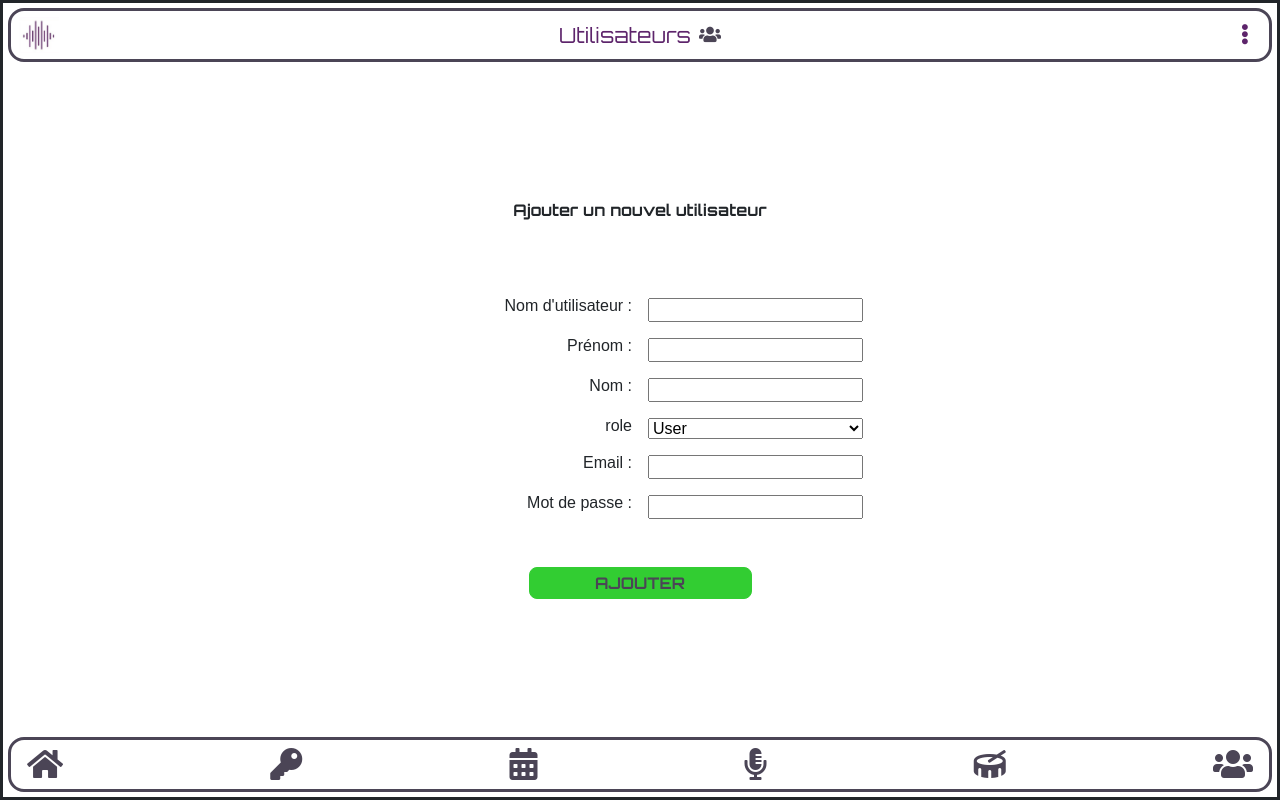
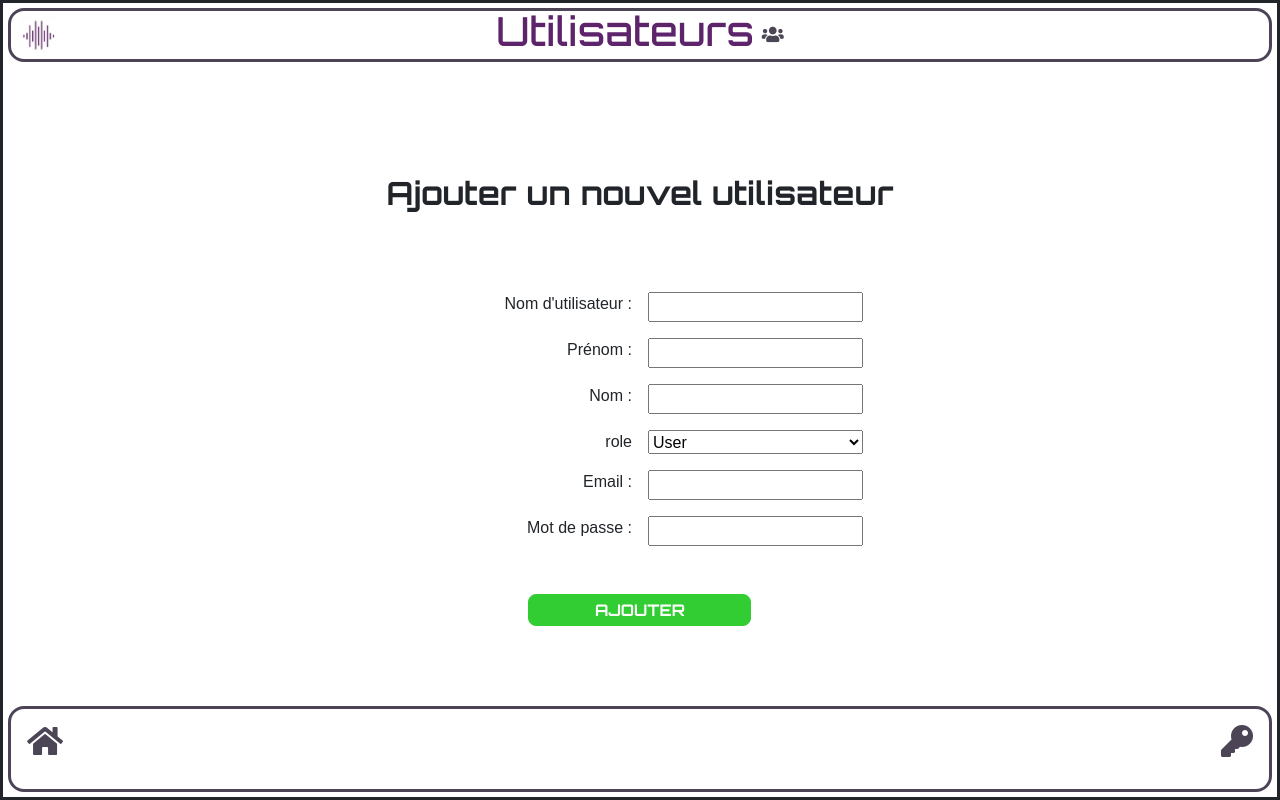
Before and after one commit to JulienHltz/Orgaapp-Front, a React (Create React App) app: page /nouvel-utilisateur in a window 1280 px wide. Built offline with nearby package versions, Linux system fonts and the light colour scheme.

Commit message:
matos new matos et leurs styles

```diff
--- a/src/App.js
+++ /dev/null
@@ -1,33 +0,0 @@
-import { BrowserRouter, Route, Routes } from "react-router-dom";
-import Layout from "./layouts/Layout";
-import 'bootstrap/dist/css/bootstrap.min.css';
-
-const App = () => {
-  return (
-    <BrowserRouter>
-      <Routes>
-        <Route exact path="/" element={<Layout component="home" />}></Route>
-        <Route path="/connexion" element={<Layout component="login" />}></Route>
-        <Route
-          path="/materiel"
-          element={<Layout component="equipement" />}
-        ></Route>
-        <Route path="/groupes" element={<Layout component="band" />}></Route>
-        <Route
-          path="/evenements"
-          element={<Layout component="event" />}
-        ></Route>
-        <Route
-          path="/utilisateurs"
-          element={<Layout component="user" />}
-        ></Route>
-        <Route
-          path="/nouvel-utilisateur"
-          element={<Layout component="newuser" />}
-        ></Route>
-      </Routes>
-    </BrowserRouter>
-  );
-};
-
-export default App;
--- /dev/null
+++ b/src/App.jsx
@@ -0,0 +1,34 @@
+import { BrowserRouter, Route, Routes } from 'react-router-dom'
+import Layout from './layouts/Layout'
+import './assets/scss/utils/reset.scss'
+import 'bootstrap/dist/css/bootstrap.min.css'
+
+const App = () => {
+  return (
+    <BrowserRouter>
+      <Routes>
+        <Route exact path='/' element={<Layout component='home' />}></Route>
+        <Route path='/connexion' element={<Layout component='login' />}></Route>
+        <Route
+          path='/materiel'
+          element={<Layout component='equipement' />}
+        ></Route>
+        <Route path='/groupes' element={<Layout component='band' />}></Route>
+        <Route
+          path='/evenements'
+          element={<Layout component='event' />}
+        ></Route>
+        <Route
+          path='/utilisateurs'
+          element={<Layout component='user' />}
+        ></Route>
+        <Route
+          path='/nouvel-utilisateur'
+          element={<Layout component='newuser' />}
+        ></Route>
+      </Routes>
+    </BrowserRouter>
+  )
+}
+
+export default App
--- a/src/assets/scss/App.scss
+++ b/src/assets/scss/App.scss
@@ -1,4 +1,3 @@
-@import "./utils/reset.scss";
 @import "./utils/variables";
 @import "./base/body";
 @import "../../layouts/_header";
--- a/src/assets/scss/utils/_mixins.scss
+++ b/src/assets/scss/utils/_mixins.scss
@@ -76,7 +76,7 @@
     @include principal-font;
     text-transform: uppercase;
     font-weight: bold;
-    color: $defaultgrey;
+    color: $white;
 }
 
 // style h2
--- a/src/components/NewUser.jsx
+++ b/src/components/NewUser.jsx
@@ -7,9 +7,34 @@ import * as yup from 'yup'
 const schema = yup.object().shape({
   username: yup
     .string()
-    .required()
-    .min(3, 'Minimum 3 caracteres !!')
-    .max(15)
+    .required("Le nom d'utilisateur est obligatoire !")
+    .min(3, 'Minimum 3 caracteres !')
+    .max(15),
+
+  firstname: yup
+    .string()
+    .required('Le prénom est obligatoire')
+    .min(3, 'Minimum 3 caracteres !')
+    .max(15),
+
+  lastname: yup
+    .string()
+    .required('Le nom est obligatoire !')
+    .min(3, 'Minimum 3 caracteres !')
+    .max(15),
+
+  roles: yup.string().required(),
+
+  email: yup
+    .string()
+    .email('Entrez un format de mail valid !')
+    .required("L'ajout d'un mail est obligatoire !"),
+
+  password: yup
+    .string()
+    .required('Vous devez entrer un mot de passe !')
+    .min(5, 'Minimum 5 caractères !')
+    .max(16)
 })
 
 const NewUser = () => {
@@ -46,19 +71,30 @@ const NewUser = () => {
           <label htmlFor='username'>Nom d'utilisateur :</label>
           <input type='text' id='username' {...register('username')} />
           {errors.username && <span>{errors.username.message}</span>}
+
           <label htmlFor='firstname'>Prénom :</label>
           <input type='text' id='firstname' {...register('firstname')} />
+          {errors.firstname && <span>{errors.firstname.message}</span>}
+
           <label htmlFor='lastname'>Nom :</label>
           <input type='text' id='lastname' {...register('lastname')} />
+          {errors.lastname && <span>{errors.lastname.message}</span>}
+
           <label htmlFor='role'>role</label>
           <select name='role' id='roles' {...register('roles')}>
             <option value='User'>User</option>
             <option value='Admin'>Admin</option>
           </select>
+          {errors.roles && <span>{errors.roles.message}</span>}
+
           <label htmlFor='email'>Email :</label>
           <input type='mail' id='email' {...register('email')} />
+          {errors.email && <span>{errors.email.message}</span>}
+
           <label htmlFor='password'>Mot de passe :</label>
           <input type='text' id='password' {...register('password')} />
+          {errors.password && <span>{errors.password.message}</span>}
+
           <button type='submit' disabled={isSubmitting}>
             Ajouter
           </button>
--- a/src/layouts/Header.jsx
+++ b/src/layouts/Header.jsx
@@ -1,103 +1,101 @@
-import { useContext, useEffect, useState } from "react";
-import { TitleContext } from "./Layout";
-import "./_header.scss";
-import React from "react";
-import logomini from "../assets/images/logomini.jpg";
+import { useContext, useEffect, useState } from 'react'
+import { TitleContext } from './Layout'
+import './_header.scss'
+import React from 'react'
+import logomini from '../assets/images/logomini.jpg'
 
-import Dropdown from "react-bootstrap/Dropdown";
-import Button from "react-bootstrap/Button";
-import Modal from "react-bootstrap/Modal";
-import { useNavigate } from "react-router-dom";
+import Dropdown from 'react-bootstrap/Dropdown'
+import Button from 'react-bootstrap/Button'
+import Modal from 'react-bootstrap/Modal'
+import { useNavigate } from 'react-router-dom'
 
 const Header = () => {
   //
-  const navigate = useNavigate();
-  const [show, setShow] = useState(false);
-  const handleClose = () => setShow(false);
-  const handleShow = () => setShow(true);
+  const navigate = useNavigate()
+  const [show, setShow] = useState(false)
+  const handleClose = () => setShow(false)
+  const handleShow = () => setShow(true)
 
   const disconnect = () => {
-    window.localStorage.removeItem("token")
+    window.localStorage.removeItem('token')
     navigate('/connexion')
     setShow(false)
   }
 
-  const title = useContext(TitleContext);
+  const title = useContext(TitleContext)
 
-  const [icone, setIcone] = useState("");
+  const [icone, setIcone] = useState('')
   useEffect(() => {
     switch (title) {
-      case "Accueil":
-        setIcone("fas fa-home");
-        break;
-      case "Connexion":
-        setIcone("fas fa-key");
-        break;
-      case "Evénements":
-        setIcone("fas fa-calendar-alt");
-        break;
-      case "Matos":
-        setIcone("fas fa-microphone-alt");
-        break;
-      case "Groupes":
-        setIcone("fas fa-drum");
-        break;
-      case "Utilisateurs":
-        setIcone("fas fa-users");
-        break;
-
+      case 'Accueil':
+        setIcone('fas fa-home')
+        break
+      case 'Connexion':
+        setIcone('fas fa-key')
+        break
+      case 'Evénements':
+        setIcone('fas fa-calendar-alt')
+        break
+      case 'Matos':
+        setIcone('fas fa-microphone-alt')
+        break
+      case 'Groupes':
+        setIcone('fas fa-drum')
+        break
+      case 'Utilisateurs':
+        setIcone('fas fa-users')
+        break
 
       default:
-        break;
+        break
     }
-  }, [title]);
+  }, [title])
 
   return (
     <>
-
       <header>
-        <div id="divminilogo">
-          <img src={logomini} alt="logomini" />
+        <div id='divminilogo'>
+          <img src={logomini} alt='logomini' />
         </div>
 
-        <div id="pagetitle">
+        <div id='pagetitle'>
           <h1>{title}</h1>
           <i className={icone}></i>
         </div>
 
-        <div id="points">
+        <div id='points'>
+          {window.localStorage.getItem('token') != null && (
             <Dropdown>
-            <Dropdown.Toggle variant="success" id="dropdown-basic">
-              <i className="fas fa-ellipsis-v"></i>
+              <Dropdown.Toggle variant='success' id='dropdown-basic'>
+                <i className='fas fa-ellipsis-v'></i>
               </Dropdown.Toggle>
 
               <Dropdown.Menu>
                 <Dropdown.Item onClick={handleShow}>
-                <i className="fas fa-sign-out-alt"></i>
+                  <i className='fas fa-sign-out-alt'></i>
                   Déconnexion
                 </Dropdown.Item>
                 <Dropdown.Item onClick={handleShow}>
-              <i className="fas fa-plus-circle"></i>
+                  <i className='fas fa-plus-circle'></i>
                   Another action
                 </Dropdown.Item>
                 <Dropdown.Item onClick={handleShow}>
-                <i className="fas fa-minus-circle"></i>
+                  <i className='fas fa-minus-circle'></i>
                   Something else
                 </Dropdown.Item>
               </Dropdown.Menu>
             </Dropdown>
-
+          )}
 
           {/* MODALE */}
           <Modal show={show} onHide={handleClose}>
-        <Modal.Header closeButton>
-        </Modal.Header>
+            <Modal.Header closeButton></Modal.Header>
             <Modal.Body>Voulez-vous vraiment vous déconnecter ?</Modal.Body>
             <Modal.Footer>
-          <Button variant="secondary" onClick={handleClose}>
+              <Button variant='secondary' onClick={handleClose}>
                 Non
               </Button>
-          <Button variant="primary" onClick={disconnect}>
+              <Button variant='primary' onClick={disconnect}>
                 Oui
               </Button>
             </Modal.Footer>
@@ -105,7 +103,7 @@ const Header = () => {
         </div>
       </header>
     </>
-  );
-};
+  )
+}
 
-export default Header;
+export default Header
--- a/src/layouts/Nav.jsx
+++ b/src/layouts/Nav.jsx
@@ -1,45 +1,65 @@
-import { NavLink } from "react-router-dom";
+import { NavLink } from 'react-router-dom'
 
 const Nav = () => {
-
   const navItems = [
     {
-            "clsName": "fas fa-home",
-            "pathName": "/",
-            "hideWhenLogged": false
+      clsName: 'fas fa-home',
+      pathName: '/',
+      hideWhenLogged: false,
+      hideWhenNotLogged: false
     },
     {
-            "clsName": "fas fa-key",
-            "pathName": "/connexion",
-            "hideWhenLogged": true
+      clsName: 'fas fa-key',
+      pathName: '/connexion',
+      hideWhenLogged: true,
+      hideWhenNotLogged: false
     },
     {
-            "clsName": "fas fa-calendar-alt",
-            "pathName": "/evenements",
-            "hideWhenLogged": false
+      clsName: 'fas fa-calendar-alt',
+      pathName: '/evenements',
+      hideWhenLogged: false,
+      hideWhenNotLogged: true
     },
     {
-            "clsName": "fas fa-microphone-alt",
-            "pathName": "/materiel",
-            "hideWhenLogged": false
+      clsName: 'fas fa-microphone-alt',
+      pathName: '/materiel',
+      hideWhenLogged: false,
+      hideWhenNotLogged: true
     },
     {
-            "clsName": "fas fa-drum",
-            "pathName": "/groupes",
-            "hideWhenLogged": false
+      clsName: 'fas fa-drum',
+      pathName: '/groupes',
+      hideWhenLogged: false,
+      hideWhenNotLogged: true
     },
     {
-            "clsName":"fas fa-users",
-            "pathName": "/utilisateurs",
-            "hideWhenLogged": false
+      clsName: 'fas fa-users',
+      pathName: '/utilisateurs',
+      hideWhenLogged: false,
+      hideWhenNotLogged: true
     }
-    ];
+  ]
 
-    const ItemsComponents = ({ cls, pathName, hideWhenLogged}) =>  {
-        let tmp = ((hideWhenLogged & window.localStorage.getItem('token') != null) ?
-         ""
-         :
-           <li><NavLink to={pathName} className={({ isActive }) => (isActive ? "link-active" : " ")}><i className={cls}></i></NavLink></li>)
+  const ItemsComponents = ({
+    cls,
+    pathName,
+    hideWhenLogged,
+    hideWhenNotLogged
+  }) => {
+    let tmp =
+      hideWhenLogged & (window.localStorage.getItem('token') != null) ||
+      hideWhenNotLogged & (window.localStorage.getItem('token') == null) ? (
+        ''
+      ) : (
+        <li>
+          <NavLink
+            to={pathName}
+            className={({ isActive }) => (isActive ? 'link-active' : ' ')}
+          >
+            <i className={cls}></i>
+          </NavLink>
+        </li>
+      )
 
     return tmp
   }
@@ -47,13 +67,20 @@ const Nav = () => {
   return (
     <nav>
       <ul>
-                {
-                    navItems.map(({clsName,pathName, hideWhenLogged}, idx) => ( <ItemsComponents cls={clsName} pathName={pathName} hideWhenLogged={hideWhenLogged} key={idx}></ItemsComponents>))
-                }
+        {navItems.map(
+          ({ clsName, pathName, hideWhenLogged, hideWhenNotLogged }, idx) => (
+            <ItemsComponents
+              cls={clsName}
+              pathName={pathName}
+              hideWhenLogged={hideWhenLogged}
+              hideWhenNotLogged={hideWhenNotLogged}
+              key={idx}
+            ></ItemsComponents>
+          )
+        )}
       </ul>
     </nav>
   )
-};
+}
 
-
-export default Nav;
+export default Nav
--- a/src/pages/_loginSuccess.scss
+++ b/src/pages/_loginSuccess.scss
@@ -1,12 +1,12 @@
-h3 {
-  font-family: "orbitron";
-  font-size: x-large;
+@import "../assets/scss/utils/mixins";
+h3.success-login {
+    @include principal-font;
+    font-size: 4rem;
     font-weight: bold;
     letter-spacing: 0.2rem;
     color: rgba(0, 0, 0, 0.678);
-  transform: scaleY(140%);
+    // transform: scaleY(140%);
     text-shadow: 2px 2px 3px #5d246b;
-  font-size: 1.8rem;
     text-transform: uppercase;
     animation: translate 2s ease-in forwards;
     transform: translateY(-250%);
```
Also changed, not shown: src/components/LoginForm.jsx (+43 -44 lines), src/pages/LoginSuccess.jsx (+3 -6 lines). Lines whose indentation alone changed are shown as unchanged.
